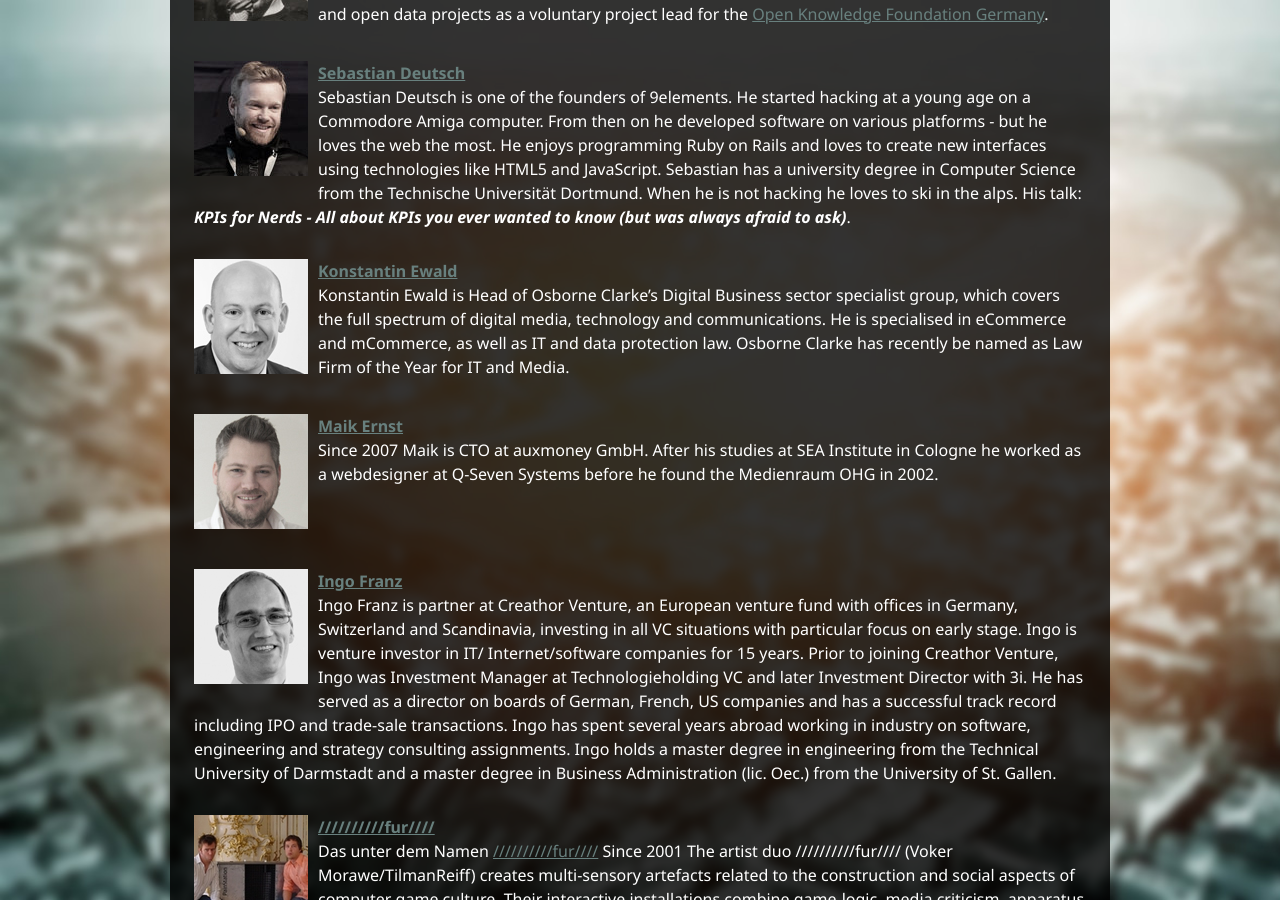
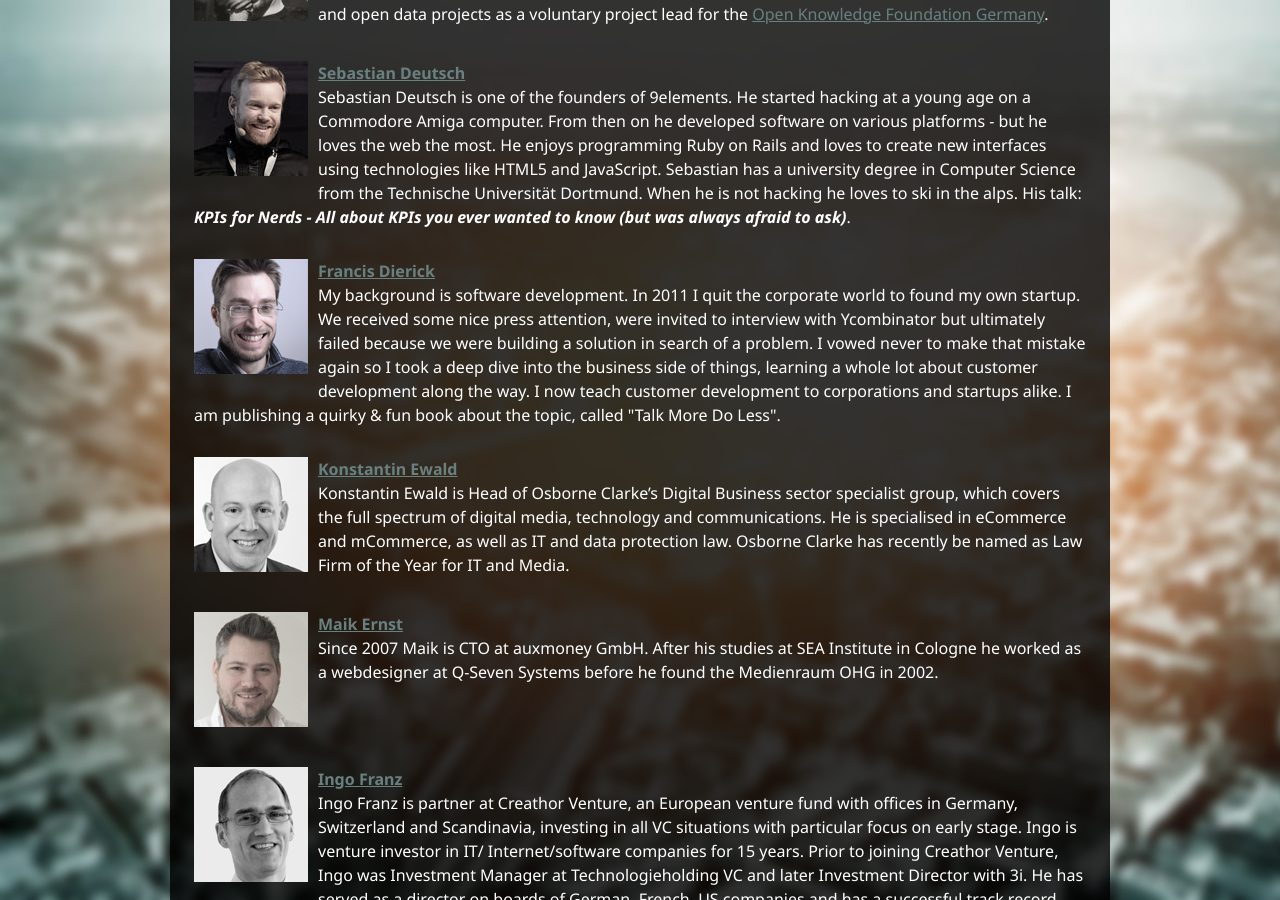
Before and after one commit to InteractiveCologne/interactivecologne.github.com, a Jekyll site: the page built from speakers.html, in a window 1280 px wide and 900 px high, scrolled down 1348 px. Built offline with Jekyll 4.4.1, drawn with Linux system fonts in a browser that asks for light colours; nearby versions of some CDN libraries.

Commit message:
add speaker

```diff
--- a/speakers.html
+++ b/speakers.html
@@ -24,7 +24,9 @@ layout: default
 		<p class="speaker">
 			<img class="speaker" src="assets/images/speaker/sebastian-deutsch.jpg" alt="Sebastian Deutsch"/><a href="#sebastian-deutsch" name="sebastian-deutsch"><strong>Sebastian Deutsch</strong></a><br/>Sebastian Deutsch is one of the founders of 9elements. He started hacking at a young age on a Commodore Amiga computer. From then on he developed software on various platforms - but he loves the web the most. He enjoys programming Ruby on Rails and loves to create new interfaces using technologies like HTML5 and JavaScript. Sebastian has a university degree in Computer Science from the Technische Universität Dortmund. When he is not hacking he loves to ski in the alps. His talk: <em>KPIs for Nerds - All about KPIs you ever wanted to know (but was always afraid to ask)</em>.
 		</p>
-
+		<p class="speaker">
+			<img class="speaker" src="assets/images/speaker/francis-dierick.jpg" alt="Francis Dierick"/><a href="#francis-dierick" name="francis-dierick"><strong>Francis Dierick</strong></a><br/>My background is software development. In 2011 I quit the corporate world to found my own startup. We received some nice press attention, were invited to interview with Ycombinator but ultimately failed because we were building a solution in search of a problem. I vowed never to make that mistake again so I took a deep dive into the business side of things, learning a whole lot about customer development along the way. I now teach customer development to corporations and startups alike. I am publishing a quirky & fun book about the topic, called "Talk More Do Less".
+		</p>
 		<p class="speaker">
 			<img class="speaker" src="assets/images/speaker/konstantin-ewald.jpg" alt="Konstantin Ewald"/><a href="#konstantin-ewald" name="konstantin-ewald"><strong>Konstantin Ewald</strong></a><br/>Konstantin Ewald is Head of Osborne Clarke’s Digital Business sector specialist group, which covers the full spectrum of digital media, technology and communications. He is specialised in eCommerce and mCommerce, as well as IT and data protection law. Osborne Clarke has recently be named as Law Firm of the Year for IT and Media.
 		</p>
```
